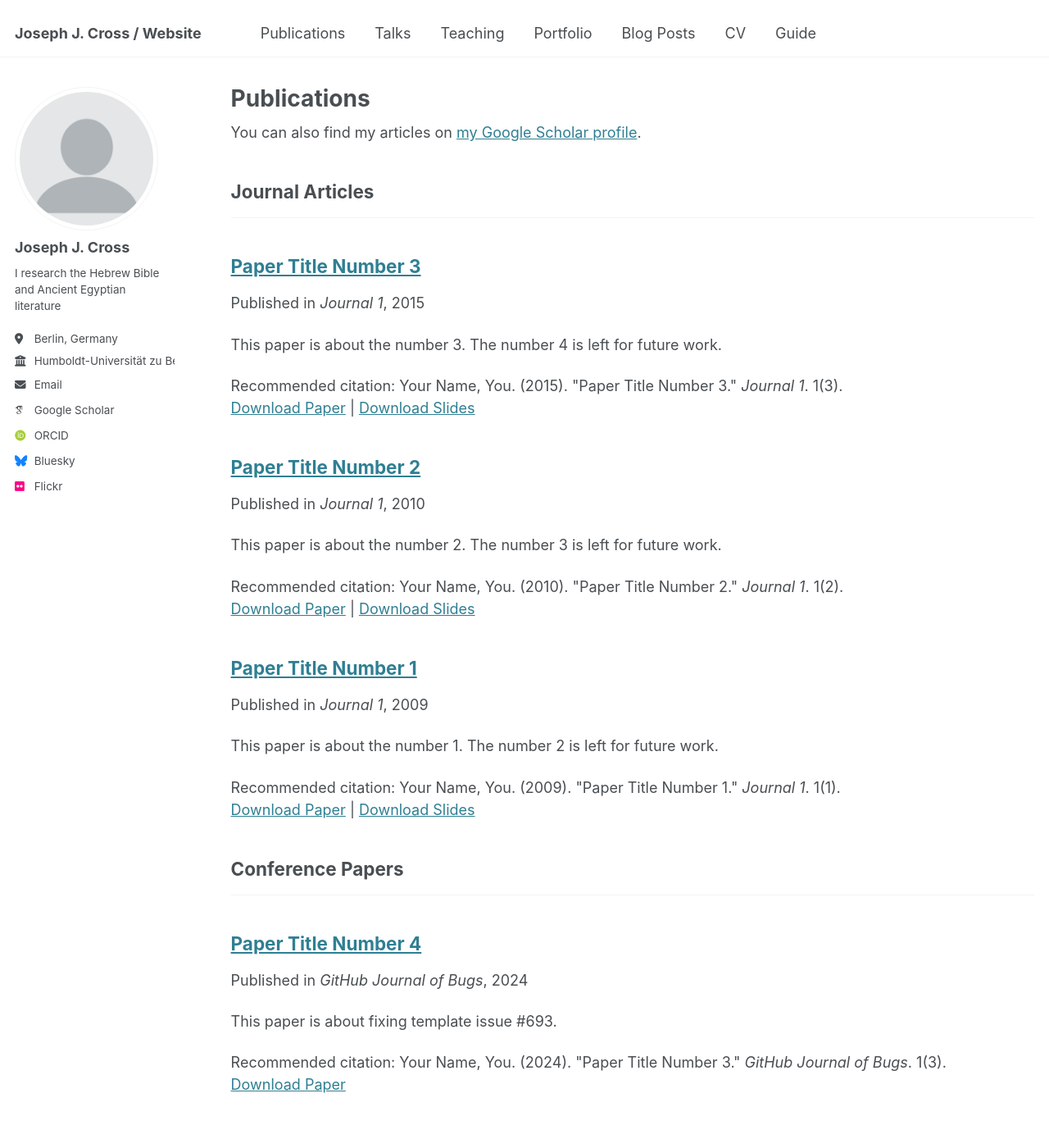
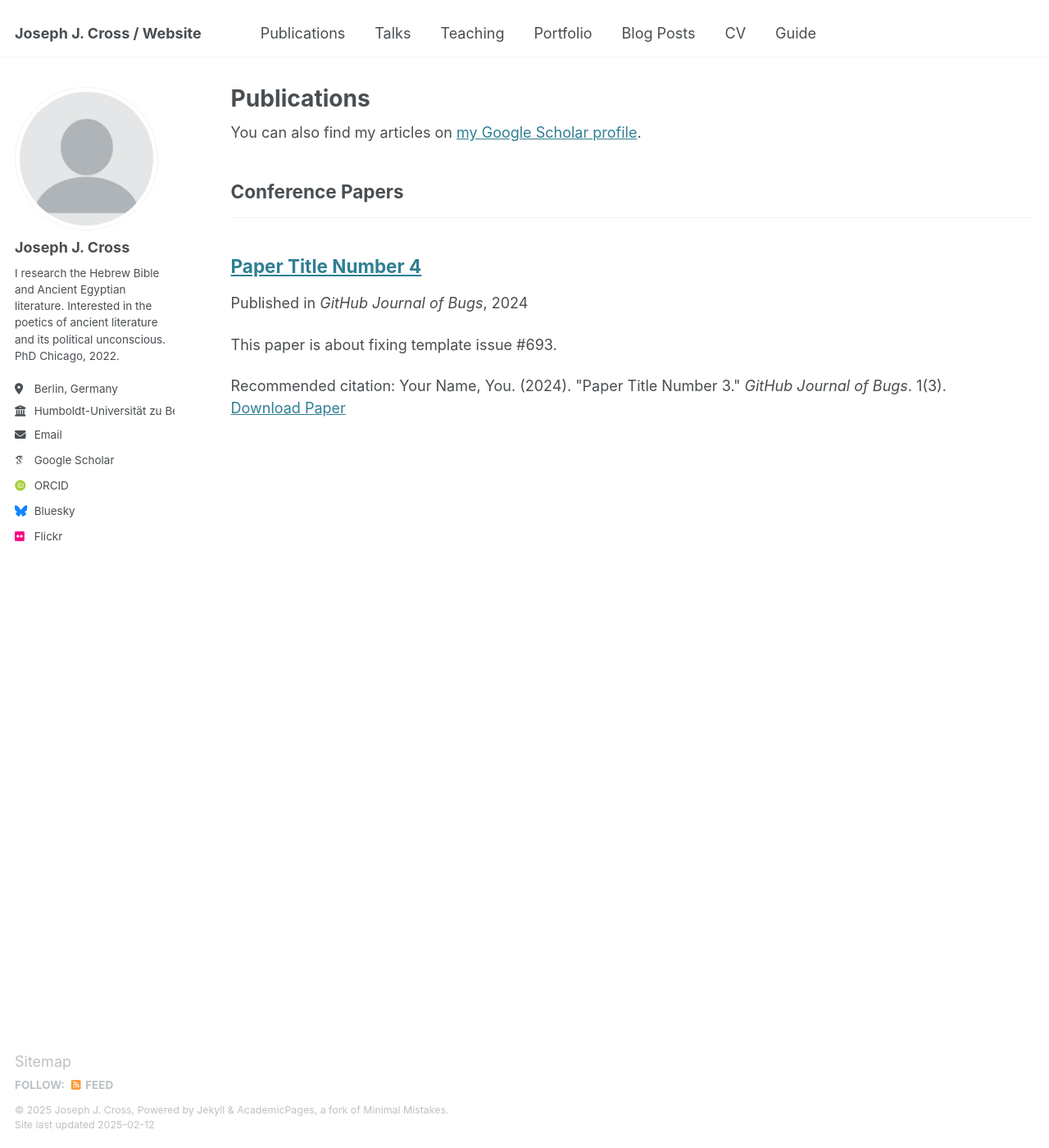
Before and after one commit to josephjcross/josephjcross.github.io, a Jekyll site: the page built from _pages/publications.html, in a window 1280 px wide and 1400 px high. Shown: the whole window at 82% size. Built offline with Jekyll 4.4.1, drawn with Linux system fonts in a browser that asks for light colours; some web fonts are replaced; part of the change alters nothing that is shown.

Commit message:
Update _config.yml

```diff
--- a/_config.yml
+++ b/_config.yml
@@ -25,7 +25,7 @@ author:
   avatar           : "profile.png"
   name             : "Joseph J. Cross"
   pronouns         : # example: "he/his"
-  bio              : "I research the Hebrew Bible and Ancient Egyptian literature"
+  bio              : "I research the Hebrew Bible and Ancient Egyptian literature. Interested in the poetics of ancient literature and its political unconscious. PhD Chicago, 2022."
   location         : "Berlin, Germany"
   employer         : "Humboldt-Universität zu Berlin"
   uri              : # URL
@@ -77,8 +77,10 @@ author:
 publication_category:
   books:
     title: 'Books'
-  manuscripts:
+  manuscripts_articles:
     title: 'Journal Articles'
+  manuscripts_chapters:
+    title: 'Book Chapters'
   conferences:
     title: 'Conference Papers'
 
```
